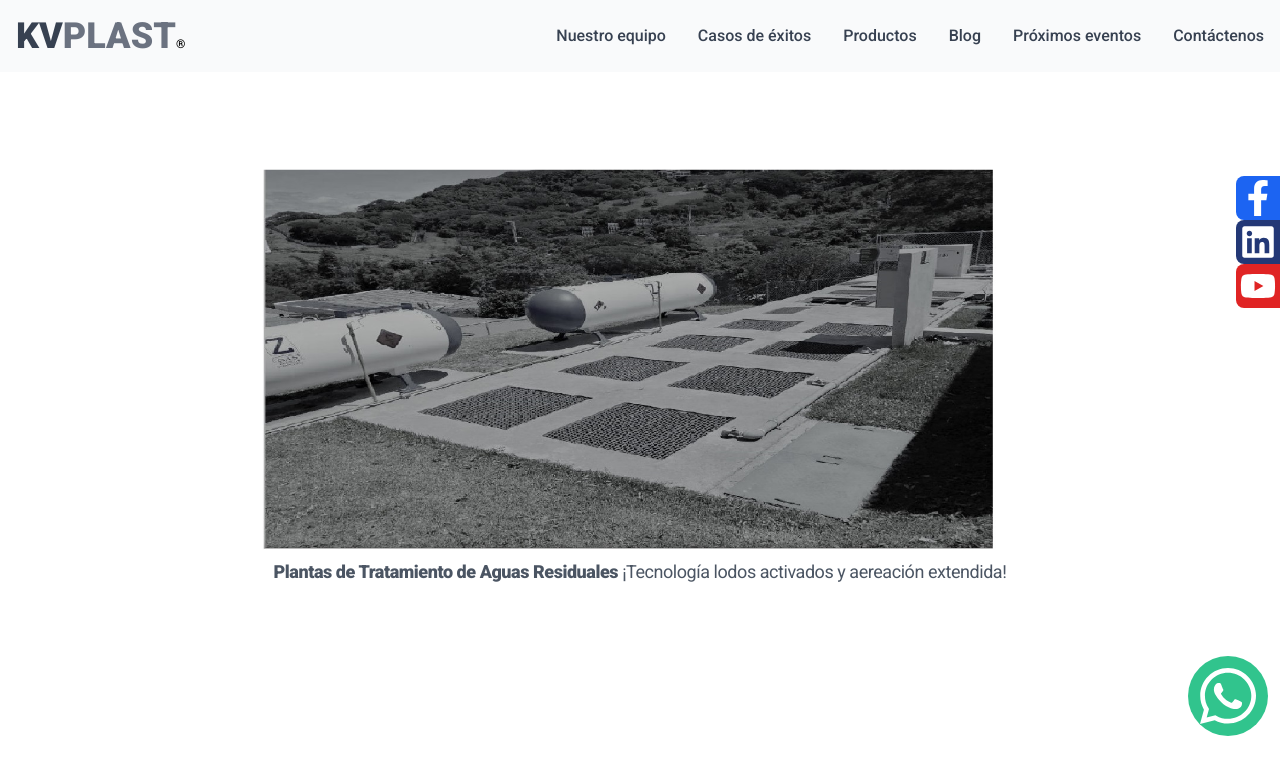
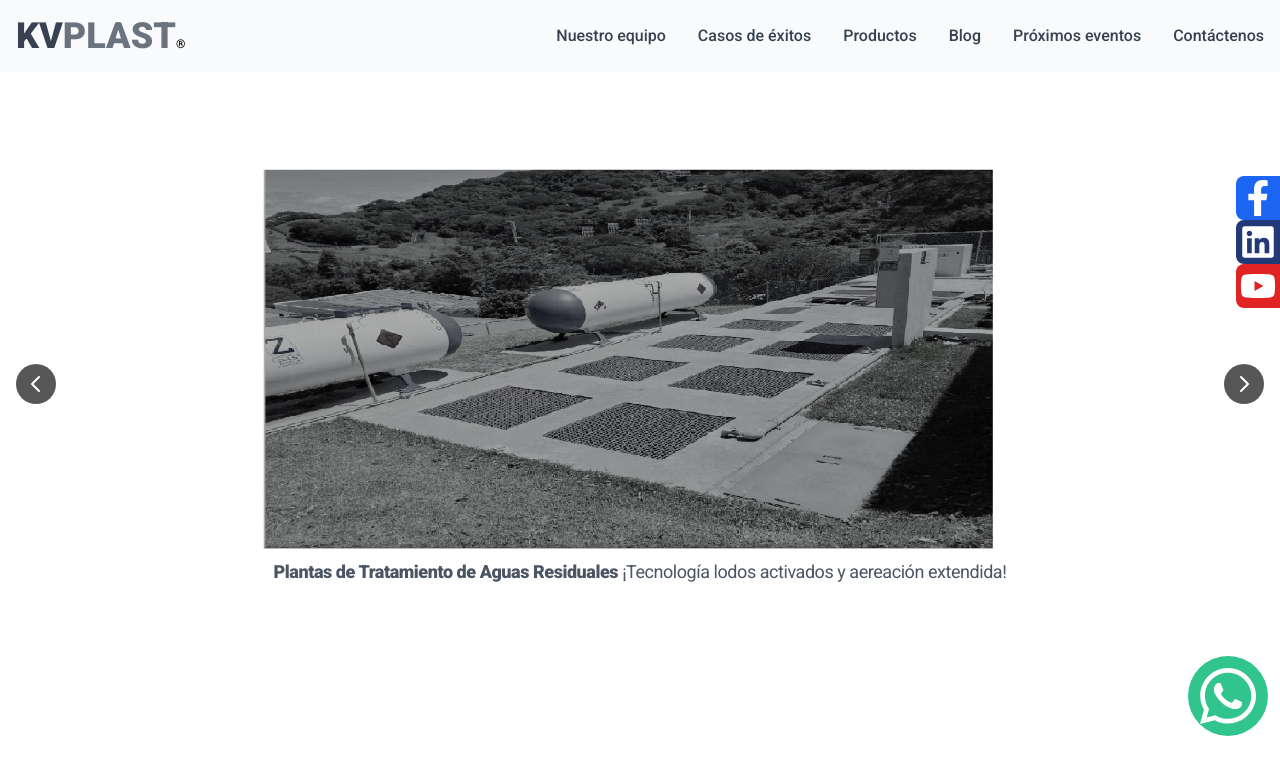
Before and after one commit to JhonE17/KVPLAST, a React (Vite) app: page / in a window 1280 px wide. Shown: the top 778 px of the page. Built offline with nearby package versions, Linux system fonts and the light colour scheme.

Commit message:
set colors indicators left anf right slider

```diff
--- a/src/components/GalleryWithSlider.jsx
+++ b/src/components/GalleryWithSlider.jsx
@@ -22,7 +22,7 @@ const images = [
 export const GalleryWithSlider = () => {
   return (
     <div className='h-96 overflow-hidden overscroll-none rounded-lg md:h-138'>
-      <Carousel  slideInterval={10000} indicators={false} >
+      <Carousel className='btn-carousel'  slideInterval={10000} indicators={false} >
         {images.map((image, index) => (
           <div key={index} className='sm:max-w-full md:max-w-60 h-auto'>
             <img src={image.path} className='' alt='...' />
--- a/src/index.css
+++ b/src/index.css
@@ -19,6 +19,16 @@ ion-icon{
   /* height: 200px; */
 }
 
+.btn-carousel button >span {
+  background-color: #000000a8;
+}
+.btn-carousel button >span>:hover {
+  /* background-color: #070606e5; */
+  color: #000000e8;
+}
+
+
+
 .card-image img {
   height: 200px;
   width: 280px;
```
